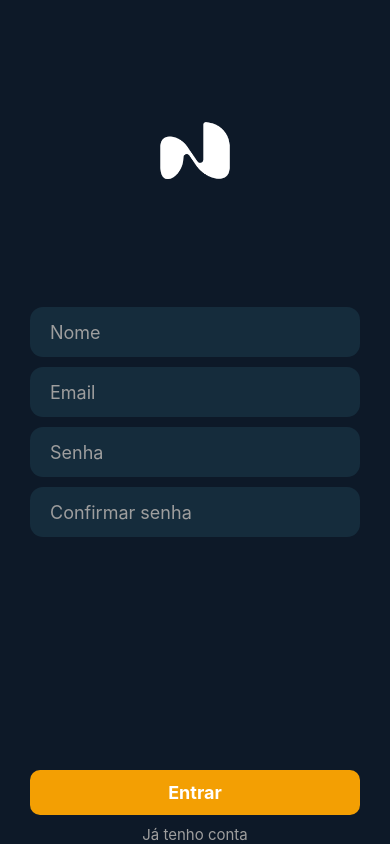
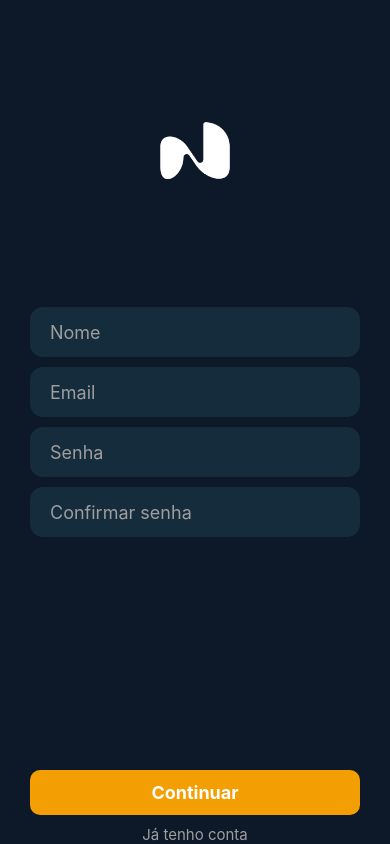
Before and after one commit to NexaOrg/nexa-finance-frontend, a React Native app: screen /Register in a window 390 px wide. Built offline with nearby package versions, Linux system fonts and the light colour scheme; no server answers.

Commit message:
fix: adjusts button text

```diff
--- a/src/screens/Register.tsx
+++ b/src/screens/Register.tsx
@@ -82,7 +82,7 @@ export function Register({ navigation }: any) {
                             alignItems: 'center',
                         }}
                             onPress={handleRegister}>
-                            <Text style={{ color: 'white', fontSize: 18, fontWeight: 700 }}>Entrar</Text>
+                            <Text style={{ color: 'white', fontSize: 18, fontWeight: 700 }}>Continuar</Text>
                         </TouchableOpacity>
 
                         <TouchableOpacity onPress={() => navigation.goBack()}>
```
